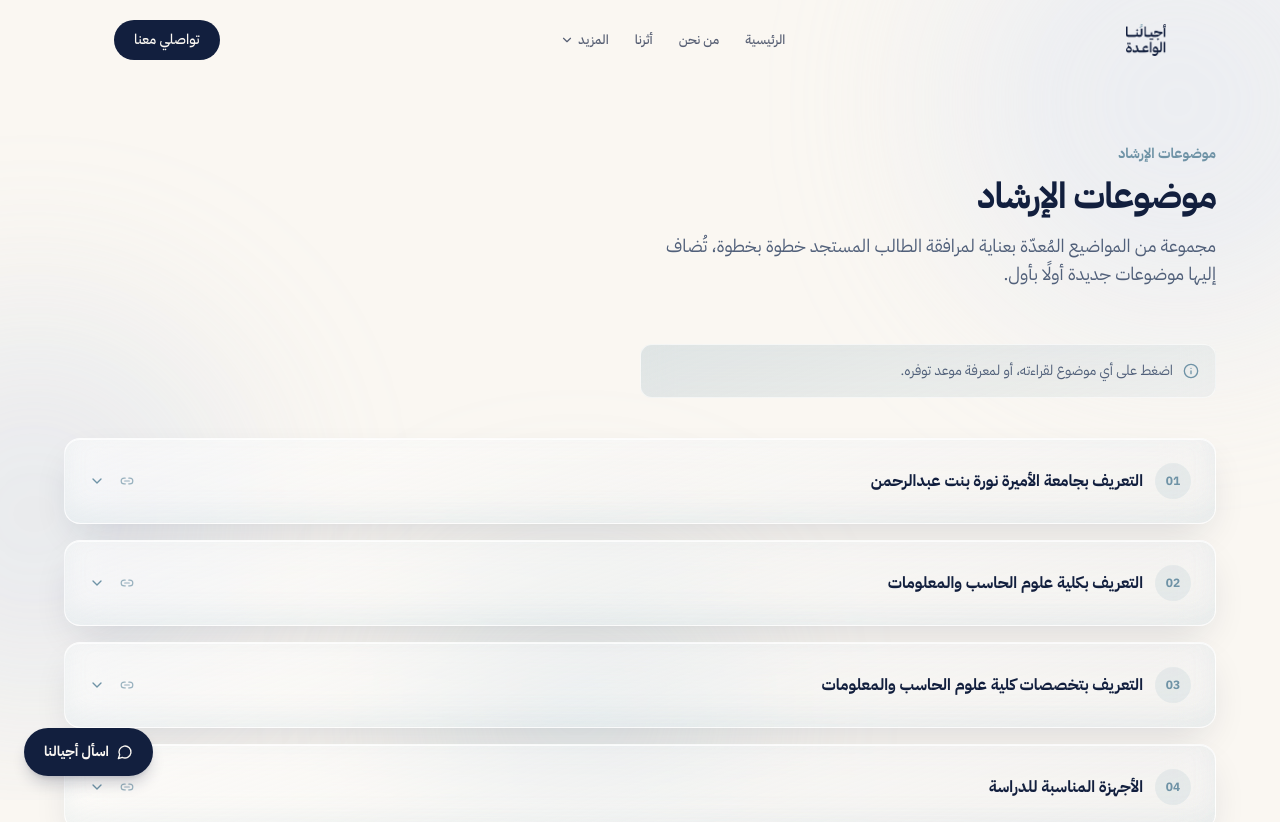
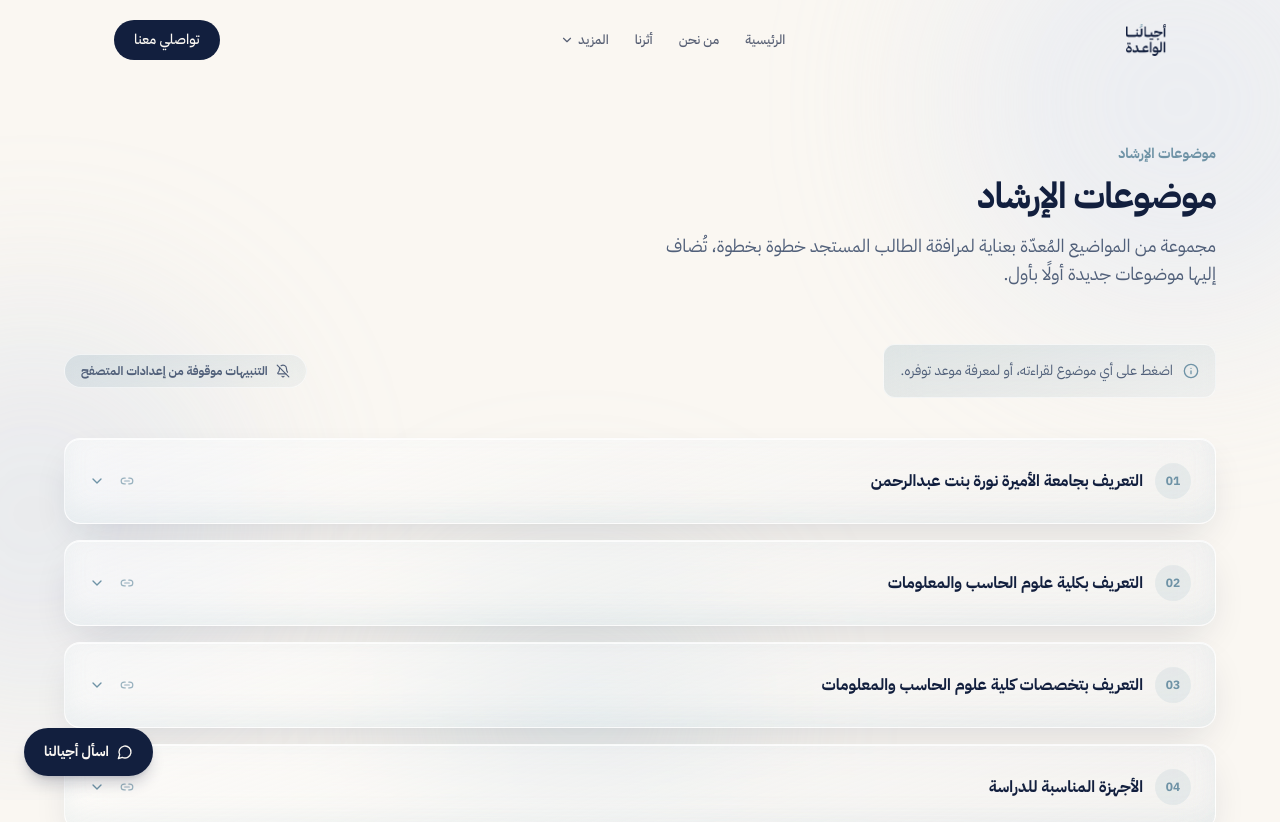
Before and after one commit to ajyalna-admin/AjyalnaAlwaidah, a Next.js app: page /resources in a window 1280 px wide. Shown: the top 822 px of the page. Built offline with nearby package versions, Linux system fonts and the light colour scheme.

Commit message:
Update Resources.tsx

```diff
--- a/components/Resources.tsx
+++ b/components/Resources.tsx
@@ -6,6 +6,7 @@
 import { SectionHeading } from "@/components/SectionHeading";
 import { AccelerationExamTable } from "@/components/AccelerationExamTable";
 import { MajorsOverview } from "@/components/MajorsOverview";
+import { NotificationOptIn } from "@/components/NotificationOptIn";
 import { resourcesSection, topics } from "@/lib/data";
 
 export function Resources() {
@@ -48,9 +49,12 @@
           description={resourcesSection.description}
         />
 
-        <div className="flex items-start gap-2.5 mb-10 max-w-xl text-sm text-muted glass-chip rounded-xl p-4">
-          <Info className="h-4 w-4 shrink-0 mt-0.5 text-sky-deep" />
-          <p>{resourcesSection.note}</p>
+        <div className="flex flex-wrap items-center justify-between gap-4 mb-10">
+          <div className="flex items-start gap-2.5 max-w-xl text-sm text-muted glass-chip rounded-xl p-4">
+            <Info className="h-4 w-4 shrink-0 mt-0.5 text-sky-deep" />
+            <p>{resourcesSection.note}</p>
+          </div>
+          <NotificationOptIn />
         </div>
 
         <div className="grid gap-4">
```
